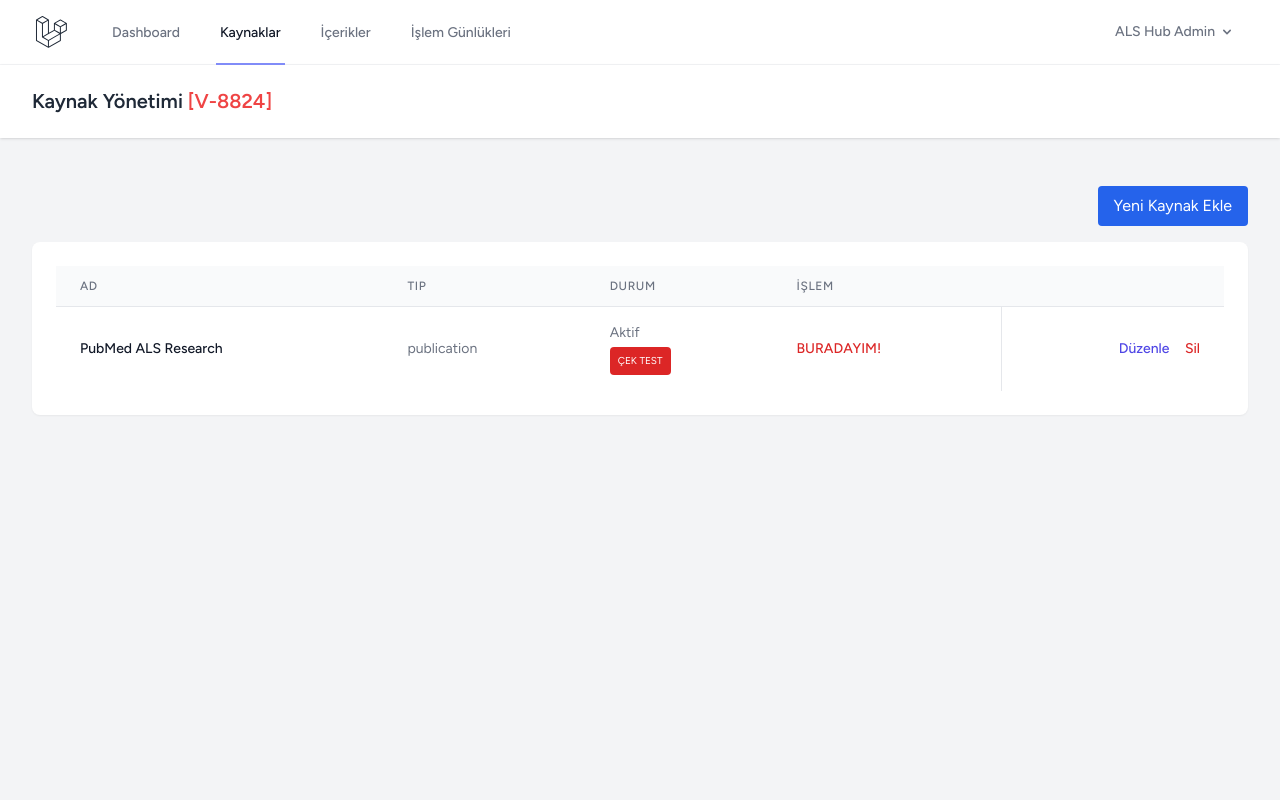
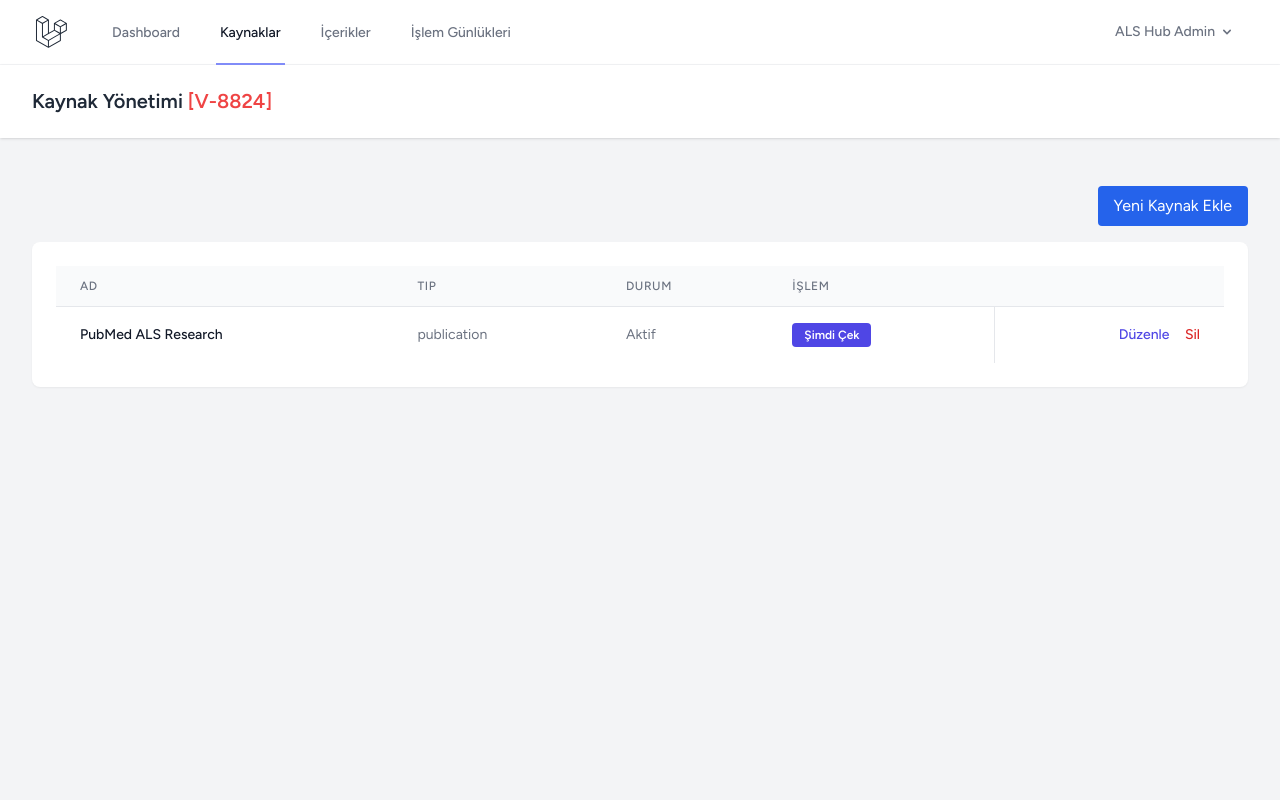
Before and after one commit to tokmakhead/alshub, a Laravel app: page /admin/sources in a window 1280 px wide. Run offline with Laravel 12, Linux system fonts and the light colour scheme; a user stored in the database is signed in; data comes from the database, SQL or seed files in the repository; style sheets or scripts are compiled from the project's sources.

Commit message:
Final UI restoration with new IDs and guaranteed visibility

```diff
--- a/resources/views/admin/sources/index.blade.php
+++ b/resources/views/admin/sources/index.blade.php
@@ -29,12 +29,23 @@
                                     <td class="px-6 py-4 text-sm text-gray-500">{{ $source->type }}</td>
                                     <td class="px-6 py-4 text-sm text-gray-500">
                                         {{ $source->is_active ? 'Aktif' : 'Pasif' }}
-                                        <div class="mt-1">
-                                            <button onclick="fetchSource({{ $source->id }})" class="bg-red-600 text-white px-2 py-1 rounded text-[10px]">ÇEK TEST</button>
+                                    </td>
+                                    <td class="px-6 py-4 text-sm font-medium">
+                                        <div id="fetch-area-{{ $source->id }}">
+                                            <button onclick="fetchSource({{ $source->id }})" class="bg-indigo-600 text-white px-3 py-1 rounded text-xs font-bold hover:bg-indigo-700">Şimdi Çek</button>
+
+                                            @if($source->is_importing)
+                                                <div class="mt-2 text-[10px] text-gray-500">
+                                                    <a href="{{ url('admin/sources?reset_stuck=1') }}" class="text-red-500 hover:underline">Statü Sıfırla</a>
+                                                </div>
+                                            @endif
                                         </div>
-                                    </td>
-                                    <td class="px-6 py-4 text-sm font-medium text-red-600">
-                                        BURADAYIM!
+                                        <div id="progress-area-{{ $source->id }}" style="display:none" class="mt-2">
+                                            <div class="w-full bg-gray-200 rounded-full h-2.5">
+                                                <div id="progress-bar-{{ $source->id }}" class="bg-blue-600 h-2.5 rounded-full" style="width: 0%"></div>
+                                            </div>
+                                            <p id="progress-text-{{ $source->id }}" class="text-[10px] text-gray-600 mt-1">İşleniyor...</p>
+                                        </div>
                                     </td>
                                     <td class="px-6 py-4 whitespace-nowrap text-right text-sm font-medium border-l">
                                         <a href="{{ route('admin.sources.edit', $source) }}" class="text-indigo-600 hover:text-indigo-900 mr-3">Düzenle</a>
@@ -55,13 +66,13 @@
 
     <script>
         function fetchSource(id) {
-            const btnContainer = document.getElementById(`source-actions-${id}`);
-            const progressContainer = document.getElementById(`source-progress-container-${id}`);
-            const progressBar = document.getElementById(`source-progress-bar-${id}`);
-            const progressText = document.getElementById(`source-progress-text-${id}`);
+            const btnArea = document.getElementById(`fetch-area-${id}`);
+            const progressArea = document.getElementById(`progress-area-${id}`);
+            const progressBar = document.getElementById(`progress-bar-${id}`);
+            const progressText = document.getElementById(`progress-text-${id}`);
 
-            if (btnContainer) btnContainer.style.display = 'none';
-            if (progressContainer) progressContainer.style.display = 'block';
+            if (btnArea) btnArea.style.display = 'none';
+            if (progressArea) progressArea.style.display = 'block';
             if (progressBar) progressBar.style.width = '5%';
             if (progressText) progressText.innerText = 'RSS okunuyor...';
 
@@ -74,8 +85,8 @@
                 }
             }).catch(err => {
                 console.error('Fetch error:', err);
-                btnContainer.style.display = 'block';
-                progressContainer.style.display = 'none';
+                if (btnArea) btnArea.style.display = 'block';
+                if (progressArea) progressArea.style.display = 'none';
             });
 
             // Start polling
@@ -85,25 +96,25 @@
                 fetch(`{{ url('admin/sources') }}/${id}/progress`)
                     .then(res => res.json())
                     .then(data => {
-                        progressBar.style.width = `${data.progress}%`;
-                        progressText.innerText = data.message || 'İşleniyor...';
+                        if (progressBar) progressBar.style.width = `${data.progress}%`;
+                        if (progressText) progressText.innerText = data.message || 'İşleniyor...';
 
                         if (!data.is_importing && data.progress >= 100) {
                             clearInterval(interval);
-                            progressText.innerText = 'Tamamlandı! Sayfa yenileniyor...';
+                            if (progressText) progressText.innerText = 'Tamamlandı! Sayfa yenileniyor...';
                             setTimeout(() => location.reload(), 2000);
                         } else if (!data.is_importing && data.progress < 100 && data.message && data.message.includes('Hata')) {
                             clearInterval(interval);
                             alert('Hata: ' + data.message);
-                            btnContainer.style.display = 'block';
-                            progressContainer.style.display = 'none';
+                            if (btnArea) btnArea.style.display = 'block';
+                            if (progressArea) progressArea.style.display = 'none';
                         }
 
-                        // Safety timeout: if polling more than 120 times (4 mins) and still same state
-                        if (pollCount > 120) {
+                        // Safety timeout
+                        if (pollCount > 150) {
                              clearInterval(interval);
-                             btnContainer.style.display = 'block';
-                             progressContainer.style.display = 'none';
+                             if (btnArea) btnArea.style.display = 'block';
+                             if (progressArea) progressArea.style.display = 'none';
                         }
                     })
                     .catch(err => {
```
